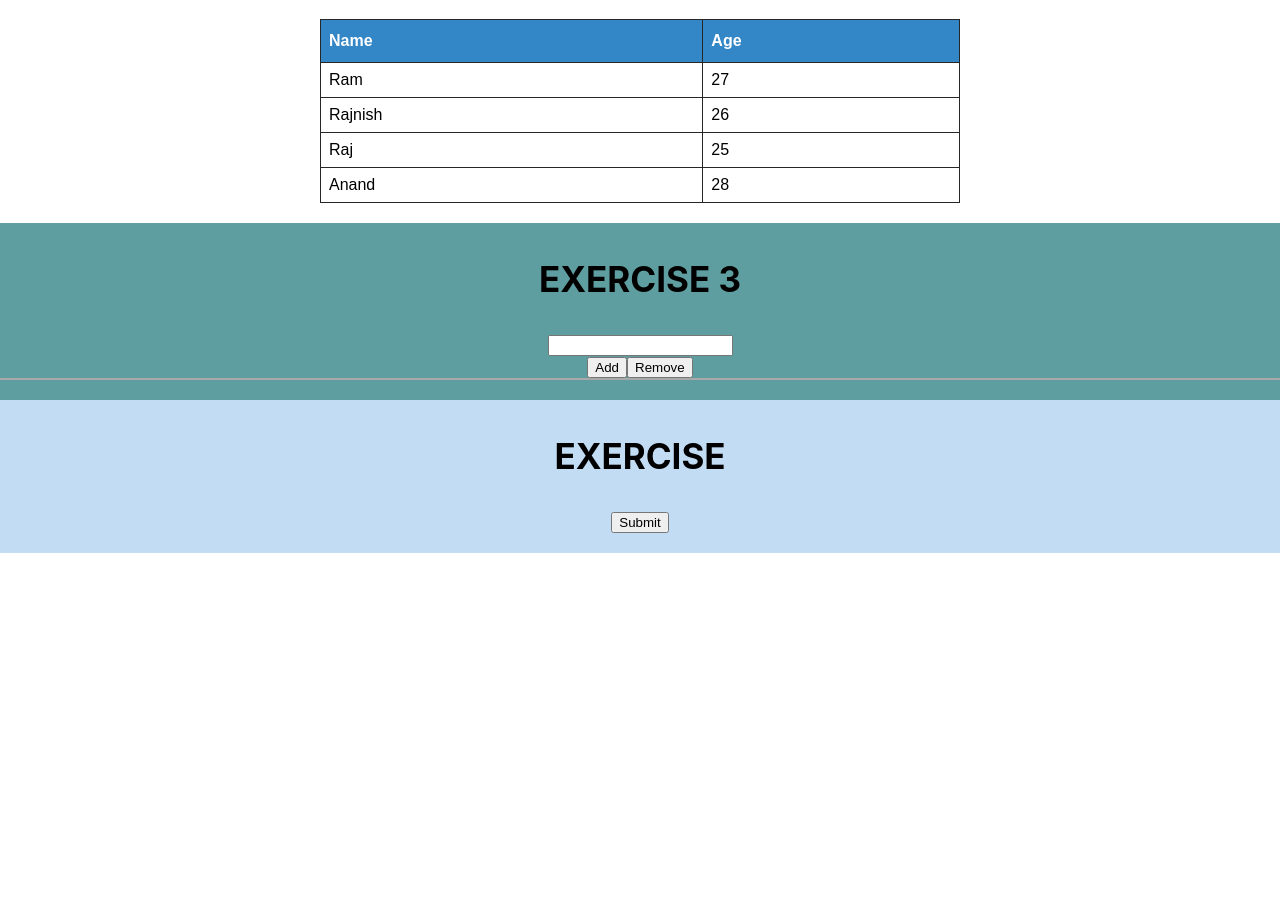
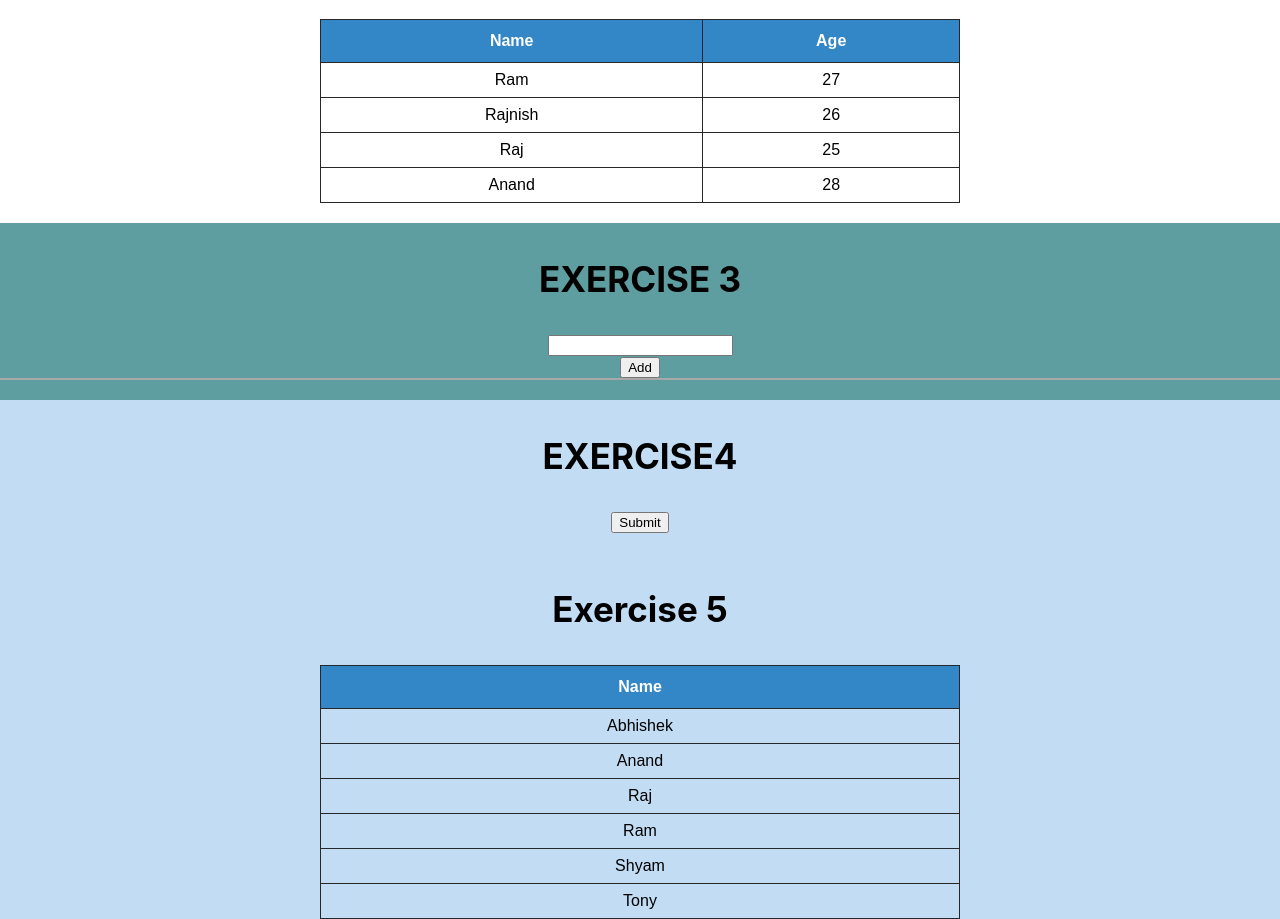
Before and after one commit to abhianand1909/dev-Abhishek, a React (Create React App) app in the folder MyApp/: page / in a window 1280 px wide. Shown: the part 380-1299 px from the top of the page. Before the commit the page ends 933 px from the top, so only its background shows below. Built offline with nearby package versions, Linux system fonts and the light colour scheme.

Commit message:
Exercise 5

```diff
--- a/MyApp/src/App.css
+++ b/MyApp/src/App.css
@@ -21,25 +21,28 @@
   align-items: center;
 }
 
-.tabledata
+.tabledata,.table2data
 {
     width: 50%;
 }
-.table {
+.table ,.table2
+{
   font-family: Arial, Helvetica, sans-serif;
   border-collapse: collapse;
   width: 100%;
 }
 
-.table td, .table th {
+.table td, .table th, .table2 td,.table2 th {
   border: 1px solid rgb(40, 39, 39);
   padding: 8px;
+  text-align: center;
 }
 
-.table th {
+.table th ,.table2 th
+{
   padding-top: 12px;
   padding-bottom: 12px;
-  text-align: left;
+  text-align: center;
   background-color: #3487c6;
   color: white;
 }
@@ -65,11 +68,11 @@
     color: #000000;
     font-size: 22px;
 }
-.E3,.E4
+.E3,.E4,.E5
 {
   font-size: 35px;
 }
-.Exercise4
+.Exercise4, .Exercise5
 {
   display: flex;
   flex-direction: column;
--- a/MyApp/src/App.js
+++ b/MyApp/src/App.js
@@ -2,6 +2,7 @@ import React, { useState } from "react";
 import "./App.css";
 import Table from "./Component/Table";
 import Button from "./Component/Button";
+import Table2 from "./Component/Table2";
 
 
 function App(){
@@ -33,10 +34,19 @@ function App(){
     setdata([value1.toUpperCase(),...arr]);
     takevalue(value1='')
   }
-  let removeData =() =>{
-    arr.pop();
-    setdata([...arr]);
-  }
+ const deleteElement =((name) => {
+  const newarr = arr.filter((elemnt)=>{
+    return(
+      elemnt !==name
+    )
+  });
+  setdata(newarr);
+ })
+
+  // Exercise 5
+
+  let nameArr=["Abhishek","Anand","Raj","Ram","Shyam","Tony"];
+  let columnName=["Name"];
 
   return (
     <>
@@ -61,24 +71,30 @@ function App(){
       <input type="text" value={value1} onChange={sendData} />
        <div>
           <button onClick={addData}>Add</button>
-          <button onClick={removeData}>Remove</button>
+
         </div>
       <div className="Arrayreturn">
         {arr.map((elem2)=>
         {
           return(
-            <div>{elem2}</div>
+            <div onClick={() =>{deleteElement(elem2)}}>{elem2}</div>
           )
-        })
+        }).reverse()
         }</div>
         <br />
     </div>
 
     {/* Exercise 4 */}
     <div className="Exercise4">
-        <h3 className="E4">EXERCISE</h3>
+        <h3 className="E4">EXERCISE4</h3>
         <Button  buttonName={"Submit"}/>
         <br />
+      </div>
+
+      {/* Exercise 5 */}
+      <div className="Exercise5">
+        <h3 className="E5">Exercise 5</h3>
+        <Table2 names={nameArr} clName={columnName} />
       </div>
 
     </>
--- a/MyApp/src/Component/Table.jsx
+++ b/MyApp/src/Component/Table.jsx
@@ -8,21 +8,20 @@ function Table({students ,colNames}){
                 <thead>
                     <tr>
                         {
-                            colNames.map((headerItems, index)=>(
-                                <th key={index}>
+                            colNames.map((headerItems)=>(
+                                <th>
                                     {headerItems}
 
                                 </th>
-
                             ))
                         }
                     </tr>
                 </thead>
                 <tbody>
-                    {Object.values(students).map((obj, index) =>(
-                        <tr key={index}>
-                            {Object.values(obj).map((value,index2)=>(
-                                <td key={index2}>{value}</td>
+                    {Object.values(students).map((obj) =>(
+                        <tr >
+                            {Object.values(obj).map((value)=>(
+                                <td >{value}</td>
                             ))}
                         </tr>
                     ))}
--- /dev/null
+++ b/MyApp/src/Component/Table2.jsx
@@ -0,0 +1,36 @@
+import React from 'react'
+
+function Table2({names,clName}) {
+  return (
+
+    <div className='table2data'>
+        <table className='table'>
+            <thead>
+                <tr>
+                    {
+                        clName.map((Header) => (
+                            <th>{Header}</th>
+                        ))
+                    }
+                </tr>
+            </thead>
+            <tbody>
+                {
+                    names.map((rowdata)=>(
+                        <tr>
+                            {
+                                <td>
+                                    {rowdata}
+                                </td>
+                            }
+                        </tr>
+                    ))
+                }
+            </tbody>
+        </table>
+    </div>
+
+  )
+}
+
+export default Table2
```
